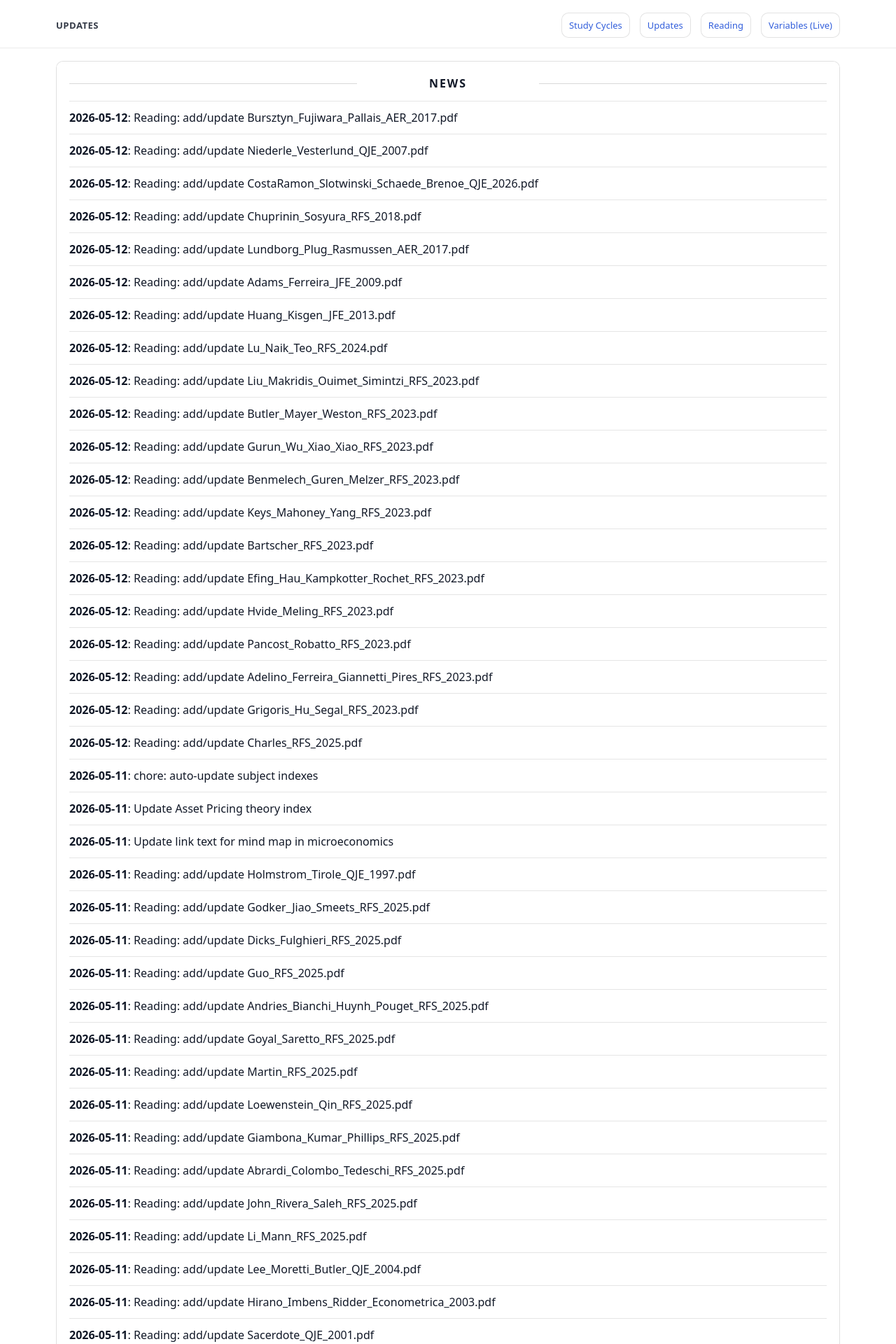
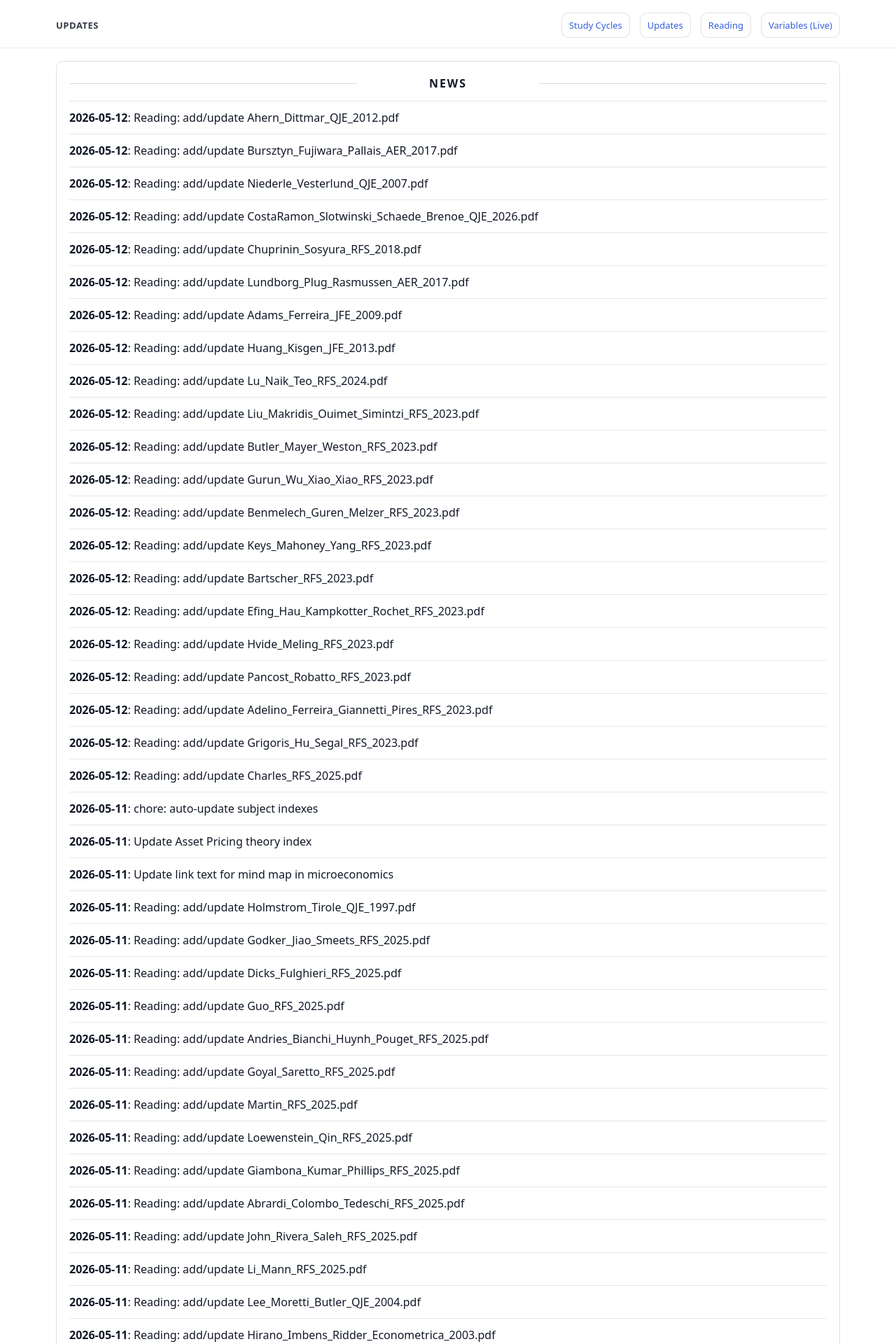
Before and after one commit to yaxinzn/study-archive, a Jekyll site: the page built from updates/index.md, in a window 1280 px wide. Shown: the top 1920 px of the page at 70% size. Built offline with Jekyll 4.4.1, drawn with Linux system fonts in a browser that asks for light colours; some of the changed text lies outside the part shown.

Commit message:
chore: update NEWS feed

```diff
--- a/_data/news.yml
+++ b/_data/news.yml
@@ -1,4 +1,7 @@
 # Auto-generated update history (sorted newest -> oldest). Do not edit manually.
+- ts: "1778579753"
+  date: "2026-05-12"
+  title: "Reading: add/update Ahern_Dittmar_QJE_2012.pdf"
 - ts: "1778579486"
   date: "2026-05-12"
   title: "Reading: add/update Bursztyn_Fujiwara_Pallais_AER_2017.pdf"
```
